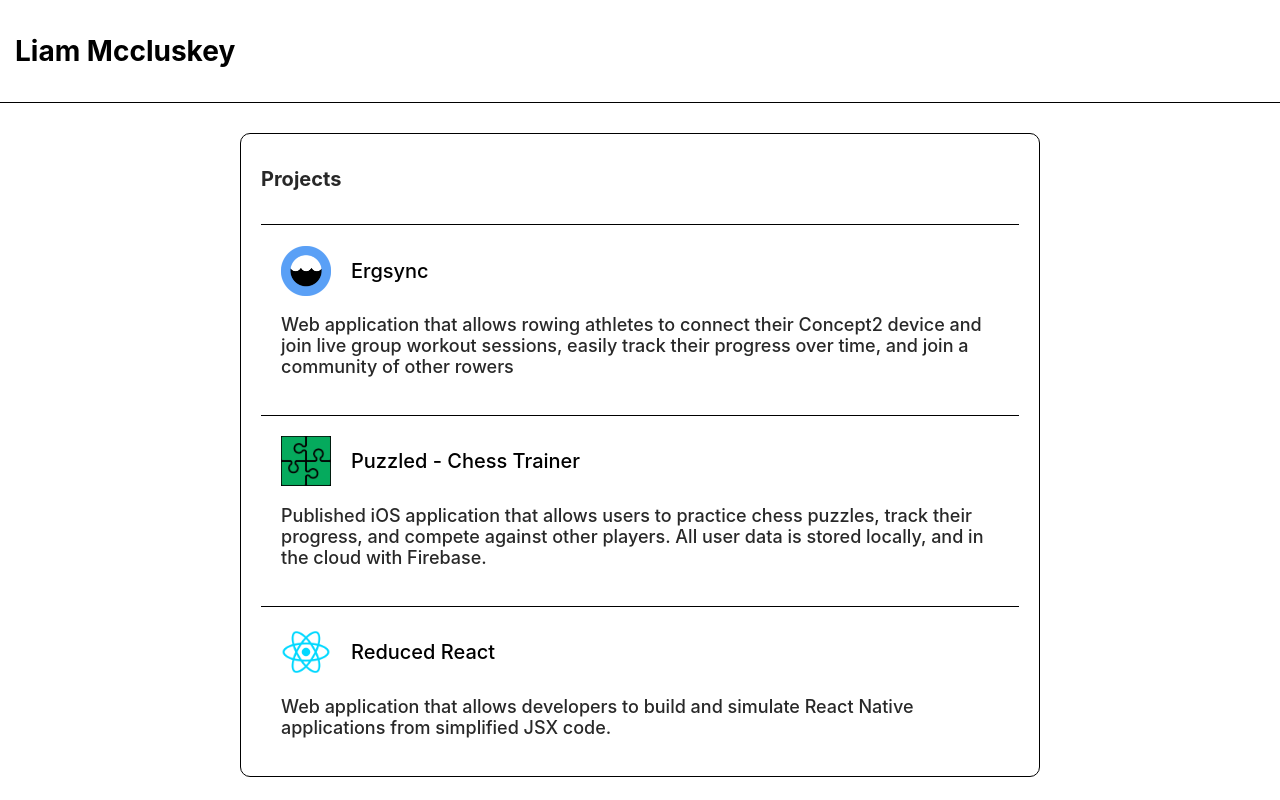
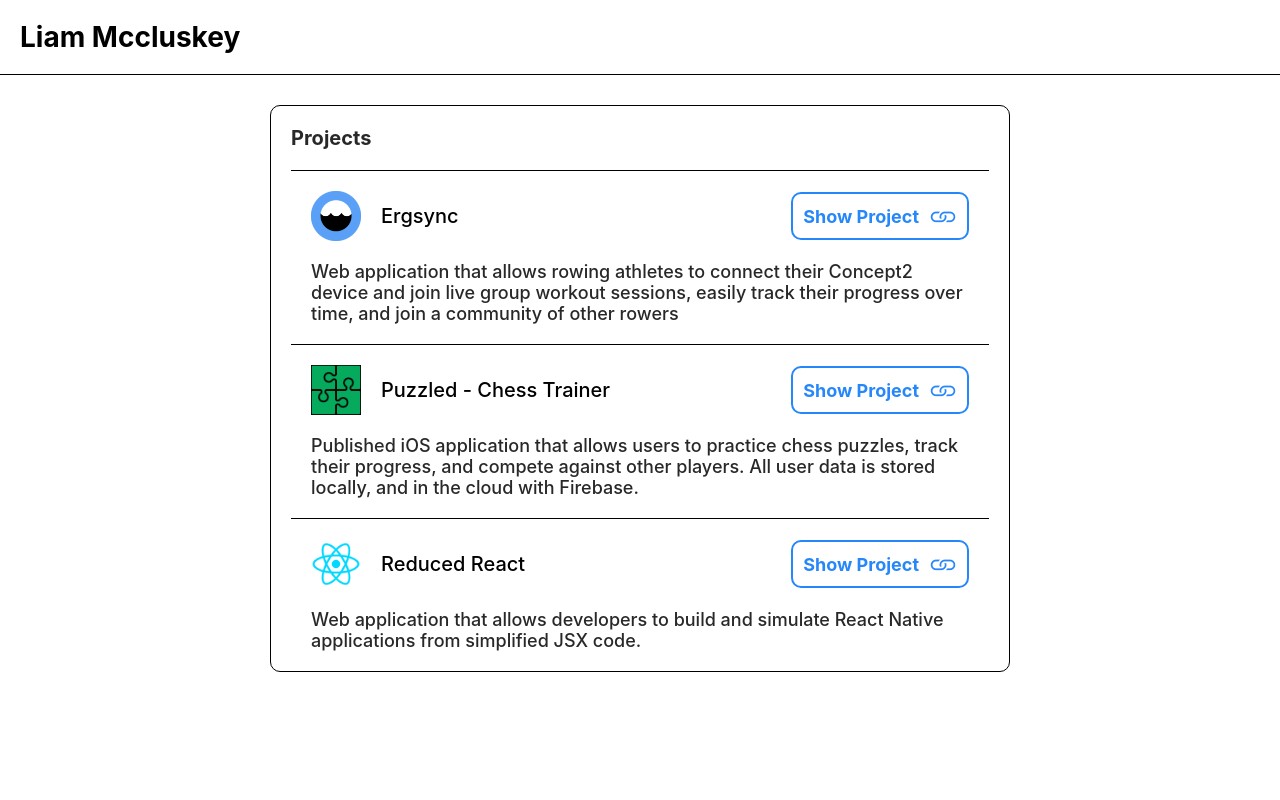
Before and after one commit to liammccluskey/personal-site, a React (Create React App) app: page / in a window 1280 px wide. Built offline with nearby package versions, Linux system fonts and the light colour scheme.

Commit message:
updated homepage

```diff
--- a/package.json
+++ b/package.json
@@ -6,6 +6,7 @@
     "@testing-library/jest-dom": "^5.16.4",
     "@testing-library/react": "^13.3.0",
     "@testing-library/user-event": "^13.5.0",
+    "bootstrap-icons": "^1.8.3",
     "react": "^18.2.0",
     "react-dom": "^18.2.0",
     "react-scripts": "5.0.1",
--- /dev/null
+++ b/src/components/Button/index.js
@@ -0,0 +1,67 @@
+import React from 'react'
+import {colors, fontSizes, fontWeights} from '../../styles'
+
+const getStyles = () => {
+    return {
+        root: {
+            display: 'flex',
+            flexDirection: 'row',
+            justifyContent: 'flex-start',
+            alignItems: 'center',
+            padding: '5px 10px',
+            borderRadius: 10,
+            border: `2px solid ${colors.tc}`,
+            cursor: 'pointer'
+        },
+        title: {
+            fontSize: fontSizes.m,
+            fontWeight: fontWeights.l,
+            color: colors.tc,
+        },
+        image: {
+            display: 'block',
+            maxHeight: 30,
+            maxWidth: 30,
+            height: 'auto',
+            width: 'auto',
+            marginLeft: 10
+        },
+        icon: {
+            fontSize: fontSizes.xl,
+            fontWeight: fontWeights.l,
+            color: colors.tc,
+            marginLeft: 10
+        }
+    }
+}
+
+const Button = props => {
+
+    const {title, imageSrc, iconName, onClick} = props
+
+    // Variables
+
+    const styles = getStyles()
+
+    const hasTitle = title != null
+    const hasImage = imageSrc != null
+    const hasIcon = iconName != null
+
+    return (
+        <div style={styles.root} onClick={onClick}>
+            {hasTitle ?
+                <p style={styles.title}>
+                    {title}
+                </p>
+            : null}
+            {hasImage ?
+                <img style={styles.title} style={styles.image}/>
+            : null}
+            {true ?
+                <i className={'bi bi-link'} style={styles.icon} />
+            : null}
+        </div>
+    )
+}
+
+export {Button}
--- a/src/components/List/index.js
+++ b/src/components/List/index.js
@@ -1,5 +1,6 @@
 import React, {useState} from 'react'
 import {colors, fontSizes, fontWeights} from '../../styles'
+import {Button} from '../Button'
 
 const getStyles = () => {
     return {
@@ -42,11 +43,14 @@
             flexDirection: 'row',
             alignItems: 'center',
             justifyContent: 'flex-start',
+            width: '100%',
+            marginBottom: 20,
         },
         rowTitle: {
             fontSize: fontSizes.l,
             fontWeight: fontWeights.m,
-            color: colors.tp
+            color: colors.tp,
+            marginRight: 10
         },
         icon: {
             display: 'block',
@@ -74,7 +78,7 @@
 
 const List = props => {
 
-    const {title, rows} = props
+    const {title, rows, hasButton=true} = props
 
     // State
 
@@ -88,6 +92,10 @@
 
     const onClickHeader = () => {
         setIsVisible(curr => !curr)
+    }
+
+    const onClickShowProject = row => {
+        window.open(row.link)
     }
 
     return (
@@ -106,6 +114,16 @@
                                 <h1 style={styles.rowTitle}>
                                     {row.title}
                                 </h1>
+                                <div style={{marginLeft: 'auto'}}>
+                                    {hasButton ?
+                                        <Button
+                                            title={'Show Project'}
+                                            iconName={'bi bi-link'}
+                                            onClick={() => onClickShowProject(row)}
+                                        />
+                                    : null}
+
+                                </div>
                             </div>
                             <img src={row.imageSrc} style={styles.bodyImage}/>
                             <p style={styles.bodyText}>
--- a/src/index.css
+++ b/src/index.css
@@ -11,3 +11,7 @@
   font-family: source-code-pro, Menlo, Monaco, Consolas, 'Courier New',
     monospace;
 }
+
+* {
+  margin: 0;
+}
--- a/src/index.js
+++ b/src/index.js
@@ -3,6 +3,7 @@
 import './index.css';
 import App from './App';
 import reportWebVitals from './reportWebVitals';
+import "bootstrap-icons/font/bootstrap-icons.css";
 
 const root = ReactDOM.createRoot(document.getElementById('root'));
 root.render(
--- a/src/screens/Home/index.js
+++ b/src/screens/Home/index.js
@@ -21,7 +21,7 @@
             justifyContent: 'space-between',
             borderBottom: '1px solid black',
             backgroundColor: 'white',
-            padding: 15,
+            padding: 20,
             position: 'sticky'
         },
         headerTitle: {
@@ -37,7 +37,8 @@
             justifyContent: 'flex-start',
             width: '100%',
             maxWidth: 800,
-            alignSelf: 'center'
+            alignSelf: 'center',
+            boxSizing: 'border-box'
         }
     }
 }
@@ -53,18 +54,21 @@
         rows: [
             {
                 title: 'Ergsync',
+                link: 'https://ergsync.com',
                 iconSrc: require('../../assets/logo-ergsync.png'),
                 imageSrc: '',
                 body: 'Web application that allows rowing athletes to connect their Concept2 device and join live group workout sessions, easily track their progress over time, and join a community of other rowers'
             },
             {
                 title: 'Puzzled - Chess Trainer',
+                link: 'https://apps.apple.com/us/app/puzzled-chess-trainer/id1493090358',
                 iconSrc: require('../../assets/logo-puzzledchesstrainer.jpg'),
                 imageSrc: '',
                 body: 'Published iOS application that allows users to practice chess puzzles, track their progress, and compete against other players. All user data is stored locally, and in the cloud with Firebase.',
             },
             {
                 title: 'Reduced React',
+                link: 'https://reducedreact.com',
                 iconSrc: require('../../assets/logo-react.png'),
                 imageSrc: '',
                 body: 'Web application that allows developers to build and simulate React Native applications from simplified JSX code.'
```
Also changed, not shown: 1 other file (tests, documents, lock files or other folders).
